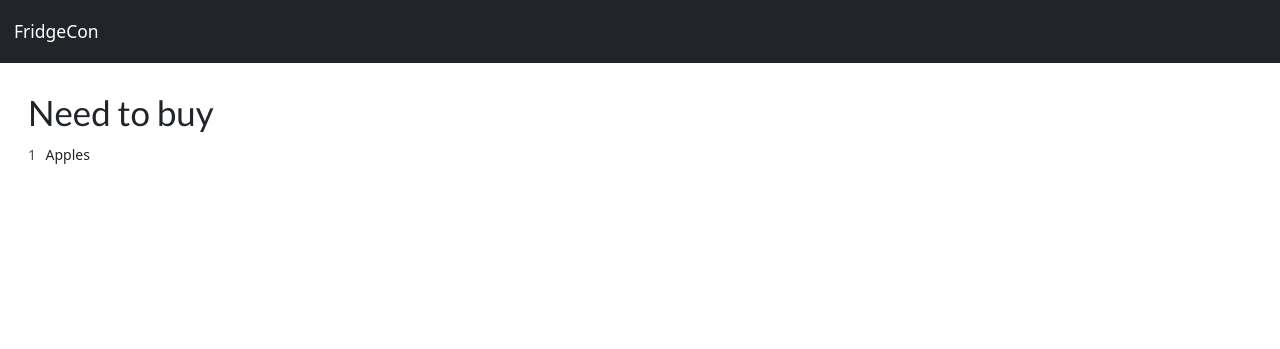
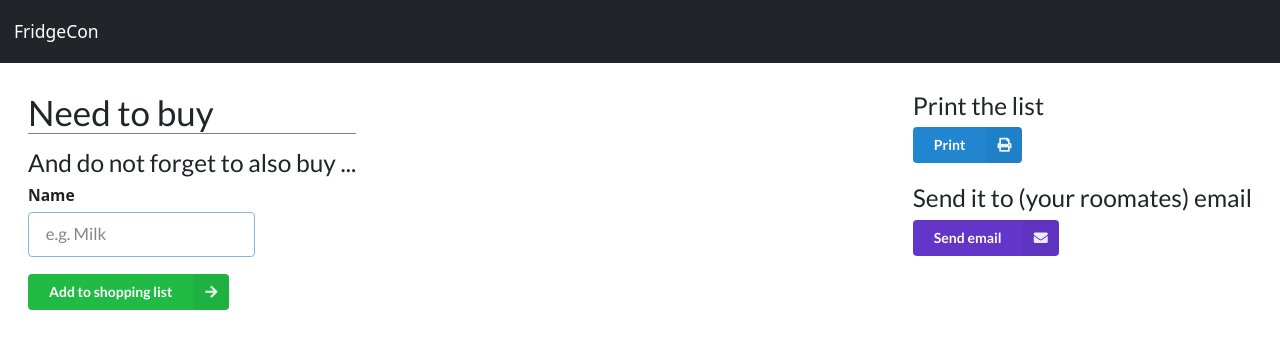
Before and after one commit to annafaix/cs50-final-project, a Flask app: template templates/shopping-list.html in a window 1280 px wide. Shown: the top 349 px of the page. Run offline with Flask 2, Linux system fonts and the light colour scheme; the template is opened without the code that fills it, so the values that code supplies are empty; parts of the project's set-up code (start-up, migrations or seed data) failed here and were passed over; some libraries are stand-ins or nearby versions.

Commit message:
final changes, new shopping list table

```diff
--- a/app.py
+++ b/app.py
@@ -19,7 +19,7 @@ from flask_session import Session
 # Internal imorts
 import db
 from user import User
-from food import FoodItem
+from food import FoodItem, ShoppingItem
 
 
 # Configuration
@@ -196,15 +196,22 @@ def delete_item():
 def add_to_shopping_list():
     req = request.get_json()
     print(req)
-
+    FoodItem.add_to_list(req, user=session["user_id"])
     res = make_response(jsonify(req), 200)
     return res
 
 
-@app.route('/shopping-list', methods=["GET", "POST"])
+@app.route('/shopping-list', methods=['GET', 'POST'])
 @login_required
 def show_shopping_list():
-    return render_template("/shopping-list.html")
+    user = session["user_id"]
+    shopping_list = ShoppingItem.get_shopping_list(user)
+    if request.method == "POST":
+        name = request.form.get("shopp_item_name")
+        ShoppingItem.add_to_list(name, user)
+        return redirect("/shopping-list")
+    else:
+        return render_template("/shopping-list.html", shopping_list=shopping_list)
 
 
 @app.route('/update-quantity', methods=["GET", "POST"])
--- a/schema.sql
+++ b/schema.sql
@@ -13,3 +13,8 @@ CREATE TABLE fridge (
   unit TEXT NOT NULL,
   user TEXT NOT NULL
 )
+
+CREATE TABLE shoppinglist (
+  name TEXT NOT NULL,
+  user TEXT NOT NULL
+)
--- a/static/style.css
+++ b/static/style.css
@@ -92,3 +92,17 @@ select.ui.dropdown {
 .ui.cards >.card.others {
   border: 3px solid #DCDCDC;
 }
+.shopping-list {
+  display: flex;
+  flex-wrap: wrap;
+  justify-content: space-between;
+}
+.shopping-list li {
+  font-size: 20px;
+}
+.shopping-list h1{
+  border-bottom: 1px solid grey;
+}
+.aside-container > div {
+  margin-bottom: 20px;
+}
--- a/templates/shopping-list.html
+++ b/templates/shopping-list.html
@@ -5,8 +5,77 @@
 {% endblock %}
 
 {% block main %}
-  <h1>Need to buy</h1>
-  <ol class="ui ordered list">
-    <li class="item">Apples</li>
-  </ol>
+<section class="shopping-list">
+  <div>
+    <h1>Need to buy</h1>
+    <ol class="ui ordered list" id="list-content">
+      {% for item in shopping_list %}
+      <li class="">{{item['name']}}</li>
+      {% endfor %}
+    </ol>
+    <h3>And do not forget to also buy ...</h3>
+    <form action="/shopping-list" method="POST">
+      <div class="ui form">
+        <div class="fields">
+          <div class="field">
+            <label>Name</label>
+            <input type="text" id="input_name" placeholder="e.g. Milk" autofocus required name="shopp_item_name" autocomplete="off">
+          </div>
+        </div>
+        <button class="ui green right labeled icon button" type="submit" onclick="new_item_to_shopping_list();">
+          <i class="right arrow icon"></i>
+          Add to shopping list
+        </button>
+      </div>
+    </form>
+  </div>
+  <div class="aside-container">
+    <div>
+      <h3>Print the list</h3>
+      <button class="ui blue right labeled icon button">
+        <i class="right print icon"></i>
+        Print
+      </button>
+   </div>
+   <div>
+    <h3>Send it to (your roomates) email</h3>
+    <button class="ui violet right labeled icon button">
+      <i class="right envelope icon"></i>
+      Send email
+    </button>
+  </div>
+</div>
+  </section>
 {% endblock %}
+
+{% block script %}
+<script>
+  function new_item_to_shopping_list() {
+    let list_content = document.getElementById("list-content");
+    let input_name = document.getElementById("input_name");
+    let data = input_name.value;
+    console.log(data)
+
+    fetch(`${window.origin}/shopping-list'`, {
+        method:"POST",
+        credentials: "include",
+        body: JSON.stringify(data),
+        cache:"no-cache",
+        headers: new Headers({
+          'content-type': 'application/json'
+        })
+      }).then(response => {
+        if(response.status !== 200){
+          console.error(`Error: ${response.status}`)
+          return
+        }
+        /*response.json().then(data => {
+          console.log(data)
+          if(input_name.length == ""){
+            list_content.appendChild(input_name.value)
+          }
+        })*/
+      })
+  }
+</script>
+{% endblock %}
```
Also changed, not shown: food.py (+41 -2 lines), fridgecon.db, 2 other files.
